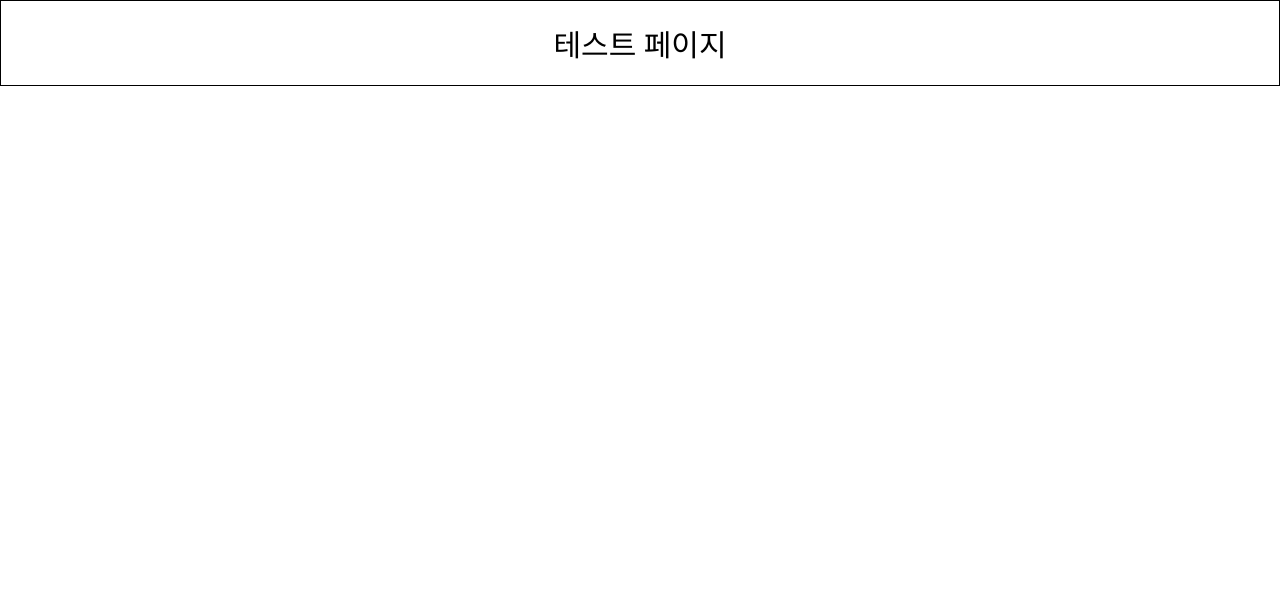
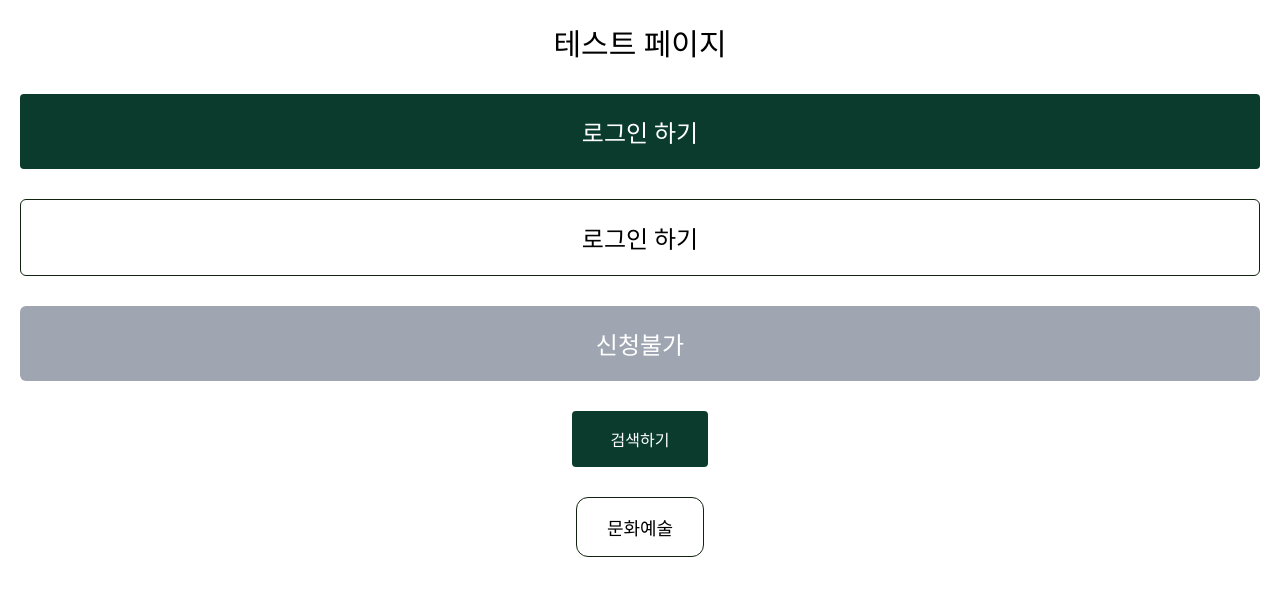
Before and after one commit to codeit-sprint-10/globalNomard, a Next.js app: page /test in a window 1280 px wide. Shown: the top 596 px of the page. Built offline with nearby package versions, Linux system fonts and the light colour scheme; a web font is replaced by a local one.

Commit message:
Feat: 공용 일반 버튼 컴포넌트 UI 완성

```diff
--- a/src/app/test/page.tsx
+++ b/src/app/test/page.tsx
@@ -1,11 +1,31 @@
 'use client';
 
+import Button from '@/components/Button/Button';
 import { styled } from 'styled-components';
 
 function page() {
   return (
     <StyledContainer>
       <div>테스트 페이지</div>
+      <Button.Plain style="primary" roundSize="S" width={'100%'}>
+        <ButtonStyle>로그인 하기</ButtonStyle>
+      </Button.Plain>
+
+      <Button.Plain style="secondary" roundSize="M" width={'100%'}>
+        <ButtonStyle>로그인 하기</ButtonStyle>
+      </Button.Plain>
+
+      <Button.Plain roundSize="M" isNotActive={true} width={'100%'}>
+        <ButtonStyle>신청불가</ButtonStyle>
+      </Button.Plain>
+
+      <Button.Plain style="primary" roundSize="S" width={'136px'} height={'56px'}>
+        <TextStyle>검색하기</TextStyle>
+      </Button.Plain>
+
+      <Button.Plain style="secondary" roundSize="XL">
+        <TextLayout>문화예술</TextLayout>
+      </Button.Plain>
     </StyledContainer>
   );
 }
@@ -17,7 +37,20 @@ const StyledContainer = styled.div`
   flex-direction: column;
   align-items: center;
   font-size: 30px;
-  border: 1px solid black;
   padding: 20px;
   gap: 30px;
 `;
+
+const ButtonStyle = styled.div`
+  font-size: 24px;
+  margin: 20px;
+`;
+
+const TextStyle = styled.div`
+  font-size: 16px;
+`;
+
+const TextLayout = styled.div`
+  font-size: 18px;
+  margin: 16px 30px;
+`;
--- /dev/null
+++ b/src/components/Button/AddButton/AddButton.tsx
@@ -0,0 +1,5 @@
+import React from 'react';
+
+export function AddButton() {
+  return <div>AddButton</div>;
+}
--- /dev/null
+++ b/src/components/Button/ArrowButton/ArrowButton.tsx
@@ -0,0 +1,5 @@
+import React from 'react';
+
+export default function ArrowButton() {
+  return <div>ArrowButton</div>;
+}
--- /dev/null
+++ b/src/components/Button/Button.tsx
@@ -0,0 +1,11 @@
+import { AddButton } from './AddButton/AddButton';
+import ArrowButton from './ArrowButton/ArrowButton';
+import { PlainButton } from './PlainButton/PlainButton';
+
+const Button = Object.assign(PlainButton, {
+  Plain: PlainButton,
+  Add: AddButton,
+  Arrow: ArrowButton,
+});
+
+export default Button;
--- /dev/null
+++ b/src/components/Button/PlainButton/PlainButton.tsx
@@ -0,0 +1,96 @@
+import { ReactNode } from 'react';
+import styled, { css } from 'styled-components';
+
+const ROUND_SIZE = {
+  XL: '12px',
+  L: '8px',
+  M: '6px',
+  S: '4px',
+};
+
+export interface BaseProps {
+  style?: 'primary' | 'secondary';
+  width?: String;
+  height?: String;
+  roundSize: 'XL' | 'L' | 'M' | 'S';
+  isNotActive?: boolean;
+  children?: ReactNode;
+  onClick?: () => void;
+  type?: 'button' | 'reset' | 'submit';
+}
+
+export function PlainButton({
+  style = 'secondary',
+  roundSize = 'S',
+  isNotActive = false,
+  children,
+  onClick,
+  width = '',
+  height = '100%',
+  type,
+}: BaseProps) {
+  return (
+    <StyledButtonBase
+      $style={style}
+      $width={width}
+      $height={height}
+      $isNotActive={isNotActive}
+      $roundSize={roundSize}
+      onClick={onClick}
+      type={type}
+      disabled={isNotActive}
+    >
+      {children}
+    </StyledButtonBase>
+  );
+}
+
+const inactive = css`
+  background-color: #9fa6b2;
+
+  color: #ffffff;
+
+  &:hover {
+    cursor: not-allowed;
+  }
+`;
+
+const primary = css`
+  background-color: #0b3b2d;
+
+  color: #ffffff;
+
+  &:hover {
+    background-color: #0b3b2d;
+  }
+`;
+
+const secondary = css`
+  background-color: #ffffff;
+  border: 1px solid #112211;
+
+  color: black;
+
+  &:hover {
+    background-color: #f1effd;
+  }
+`;
+
+const StyledButtonBase = styled.button<{
+  $style: 'primary' | 'secondary' | 'outline';
+  $width: String;
+  $height: String;
+  $isNotActive: boolean;
+  $roundSize: 'XL' | 'L' | 'M' | 'S';
+}>`
+  width: ${({ $width }) => `${$width}`};
+  height: ${({ $height }) => `${$height}`};
+
+  border-radius: ${({ $roundSize }) => ROUND_SIZE[`${$roundSize}`]};
+
+  ${({ $isNotActive, $style }) => {
+    if ($isNotActive) return inactive;
+    if ($style === 'primary') return primary;
+    if ($style === 'secondary') return secondary;
+  }}
+`;
```
Also changed, not shown: src/components/components.txt (deleted).
